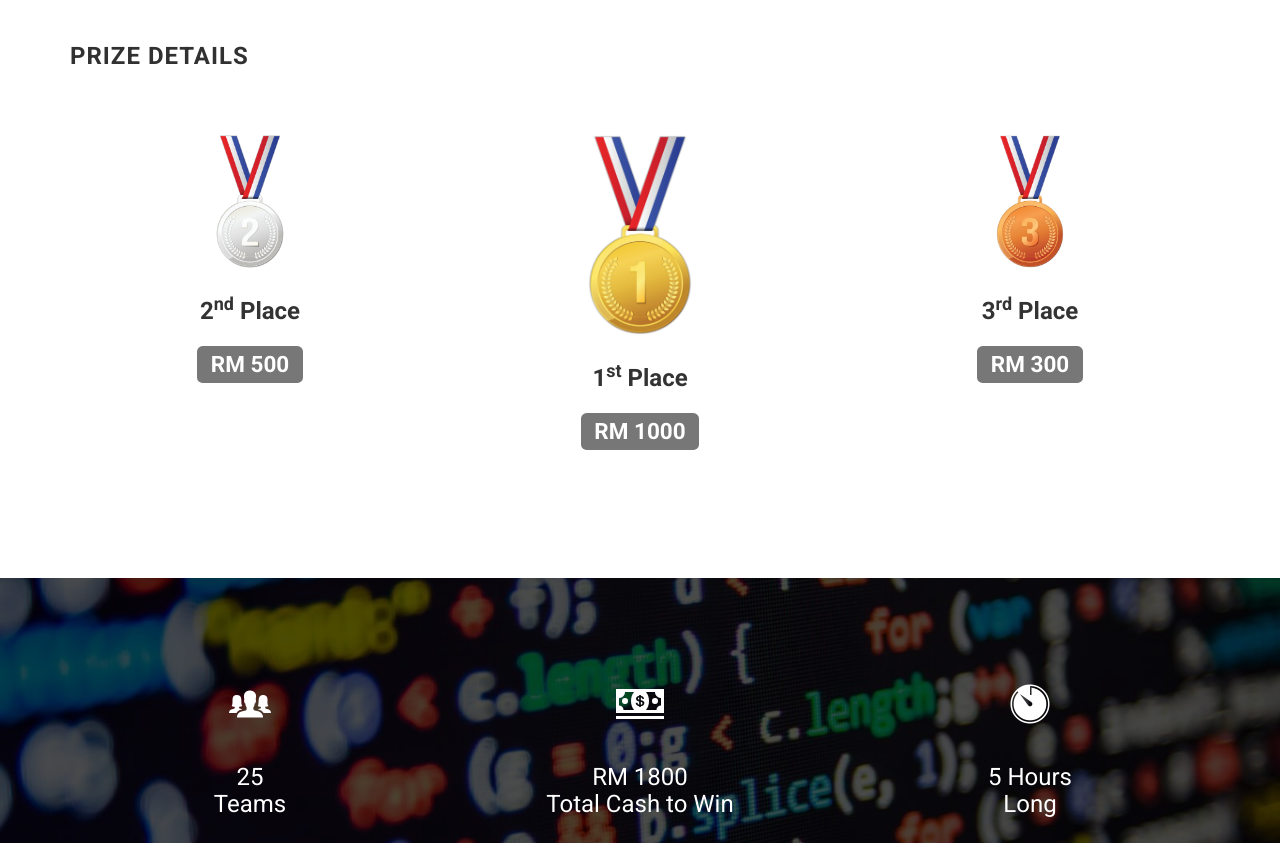
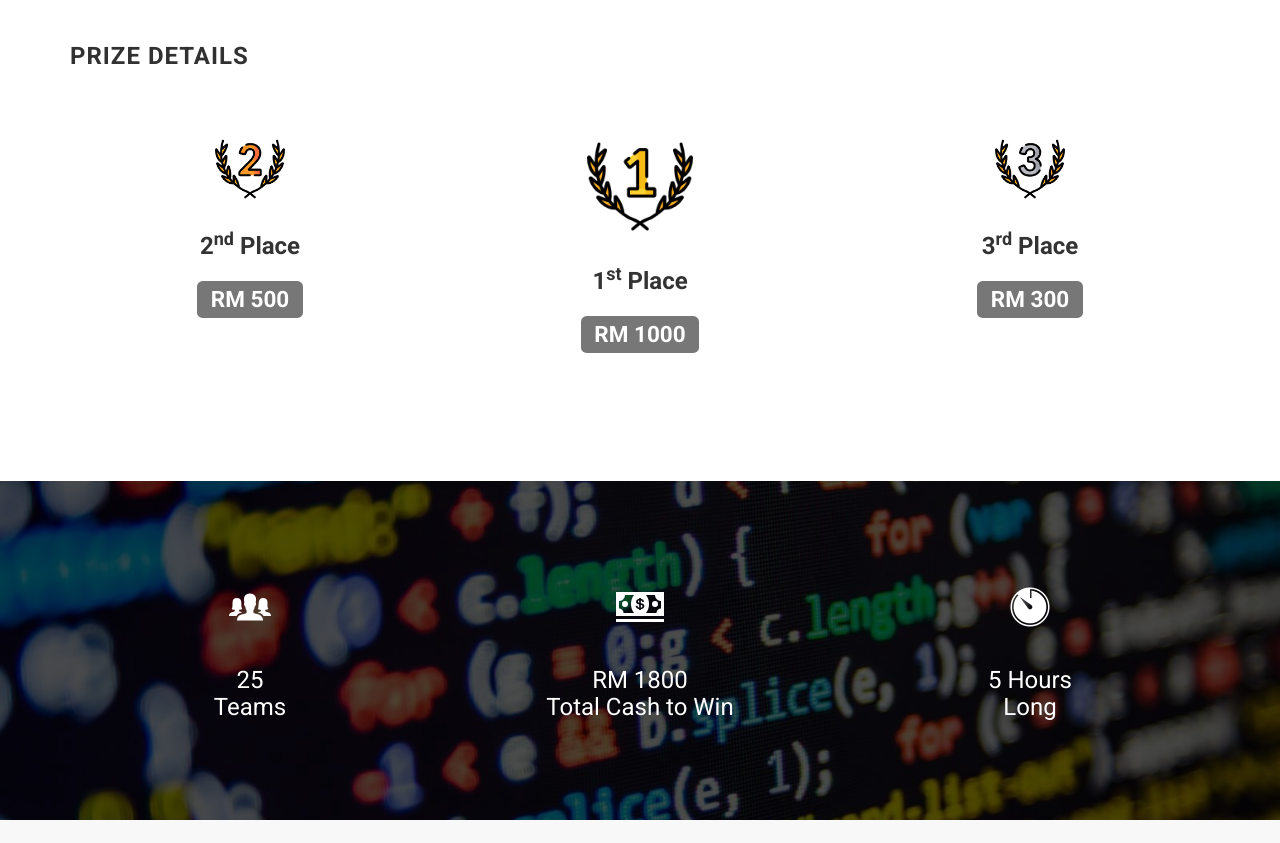
Before and after one commit to prosolveais/prosolveais.github.io, a website: page index.html in a window 1280 px wide. Shown: the part 2880-3723 px from the top of the page. Drawn offline with Linux system fonts and the light colour scheme; files whose address does not match are found by name.

Commit message:
updated prize image

```diff
--- a/index.html
+++ b/index.html
@@ -230,7 +230,7 @@
                     <div class="row">
                         <div class="col-sm-4">
                             <div class="thumbnail">
-                                <img class="second-place" src="assets/images/medals/2nd-place.png" alt="">
+                                <img class="second-place" src="assets/images/prizes/second.png" alt="">
                                 <div class="caption">
                                     <h3 class="text-center">2<sup>nd</sup> Place</h3>
                                     <h2 class="text-center">
@@ -241,7 +241,7 @@
                         </div>
                         <div class="col-sm-4">
                             <div class="thumbnail">
-                                <img class="first-place" src="assets/images/medals/1st-place.png" alt="">
+                                <img class="first-place" src="assets/images/prizes/first.png" alt="">
                                 <div class="caption">
                                     <h3 class="text-center">1<sup>st</sup> Place</h3>
                                     <h2 class="text-center">
@@ -252,7 +252,7 @@
                         </div>
                         <div class="col-sm-4">
                             <div class="thumbnail">
-                                <img class="third-place" src="assets/images/medals/3rd-place.png" alt="">
+                                <img class="third-place" src="assets/images/prizes/third.png" alt="">
                                 <div class="caption">
                                     <h3 class="text-center">3<sup>rd</sup> Place</h3>
                                     <h2 class="text-center">
```
Also changed, not shown: assets/images/medals/1st-place.png (deleted), assets/images/medals/2nd-place.png (deleted), assets/images/medals/3rd-place.png (deleted), assets/images/prizes/first.png (added), assets/images/prizes/second.png (added), assets/images/prizes/third.png (added).
